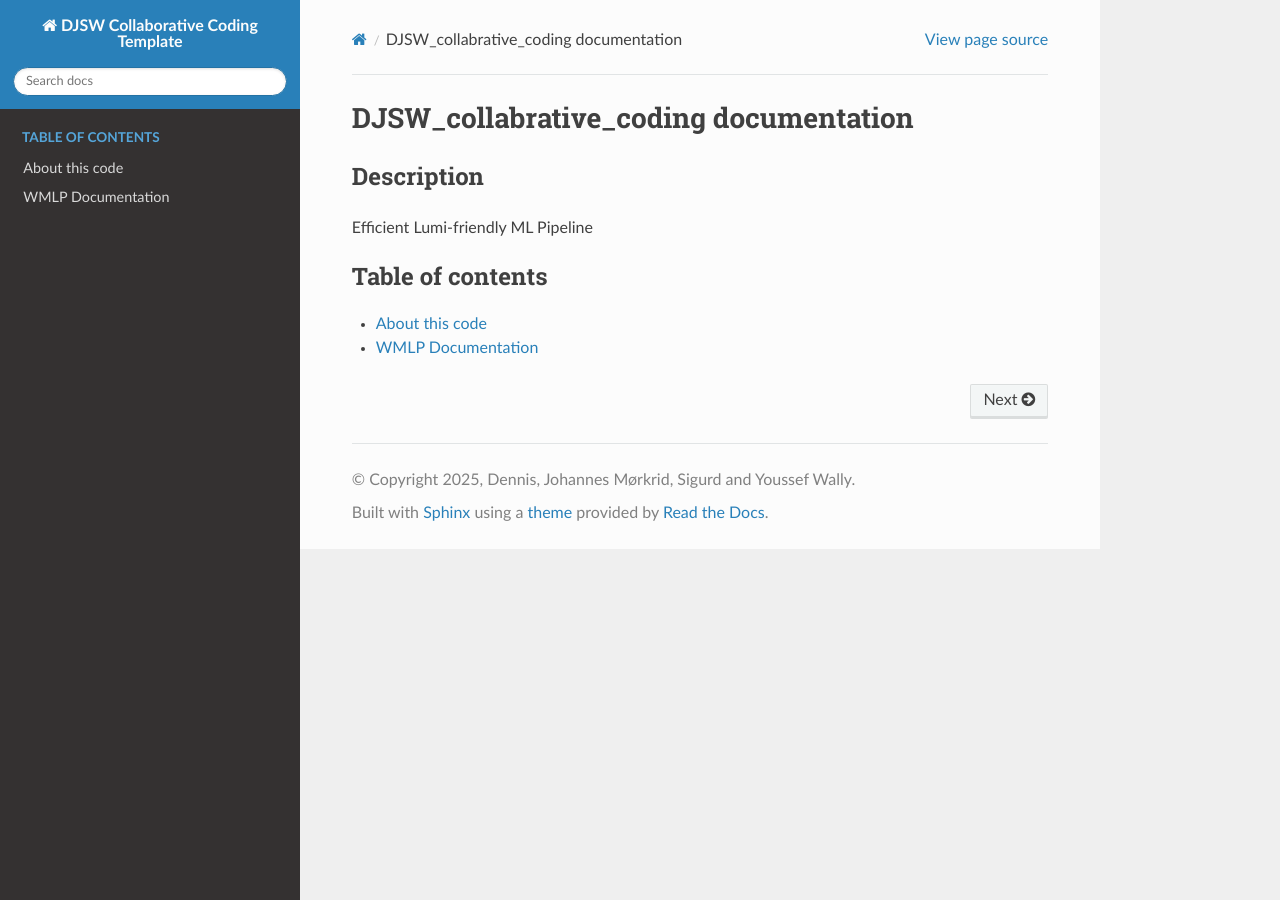
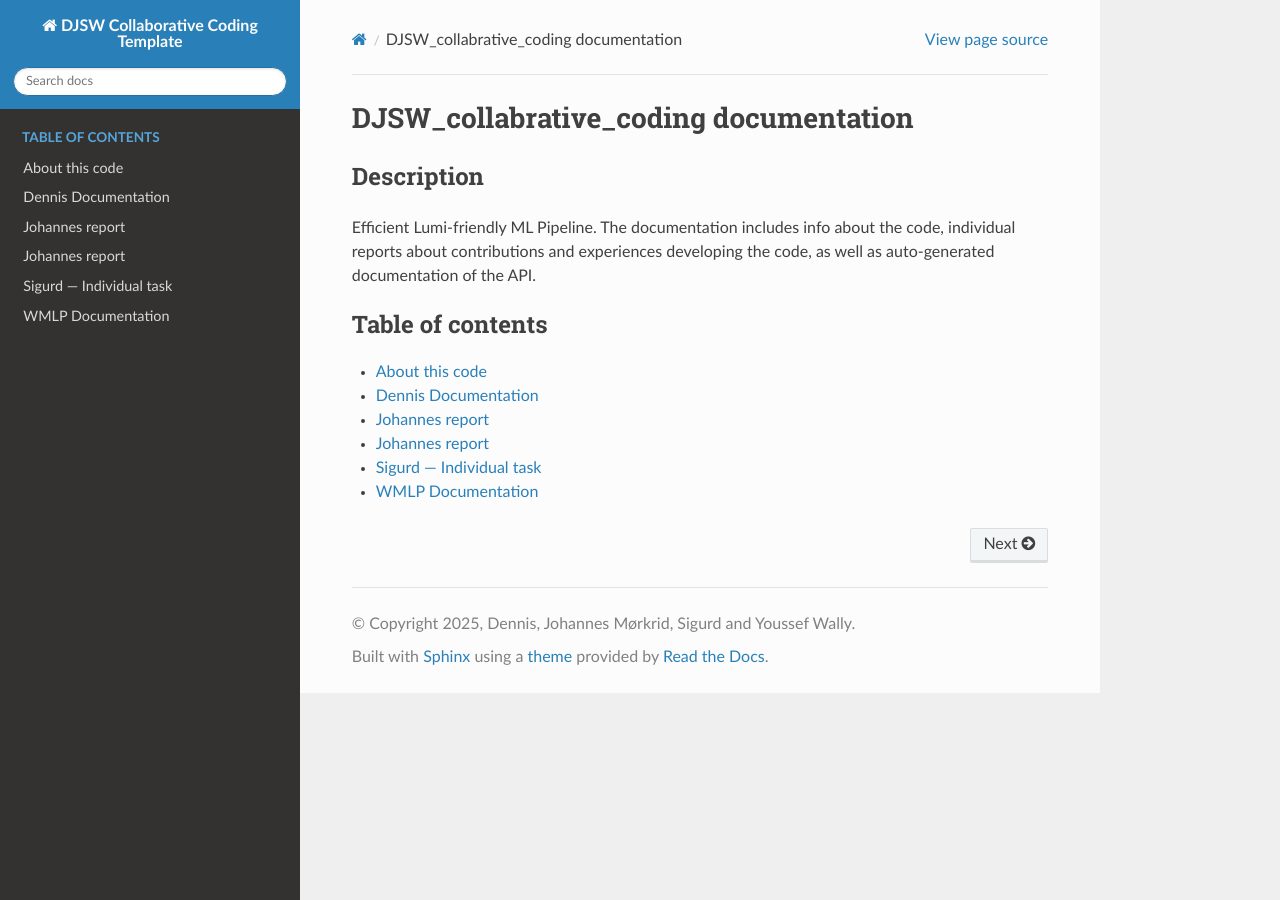
Before and after one commit to youssefwally/DJSW_collaborative_coding, a Sphinx documentation site: the page built from docs/index.md, in a window 1280 px wide. Built offline with Sphinx 7.4.7 and the Read the Docs theme 3.1.0, drawn with Linux system fonts in a browser that asks for light colours.

Commit message:
Updated index.md to include a longer description as well as updating the table of contents

```diff
--- a/docs/index.md
+++ b/docs/index.md
@@ -1,12 +1,15 @@
 # DJSW_collabrative_coding documentation
 
 ## Description
-Efficient Lumi-friendly ML Pipeline
+Efficient Lumi-friendly ML Pipeline. The documentation includes info about the code, individual reports about contributions and experiences developing the code, as well as auto-generated documentation of the API.
 
 :::{toctree}
 :maxdepth: 1
 :caption: Table of contents
 
 about.md
+dennis.md
+johannes.md
+sigurd.md
 WMLP.md
 :::
```
